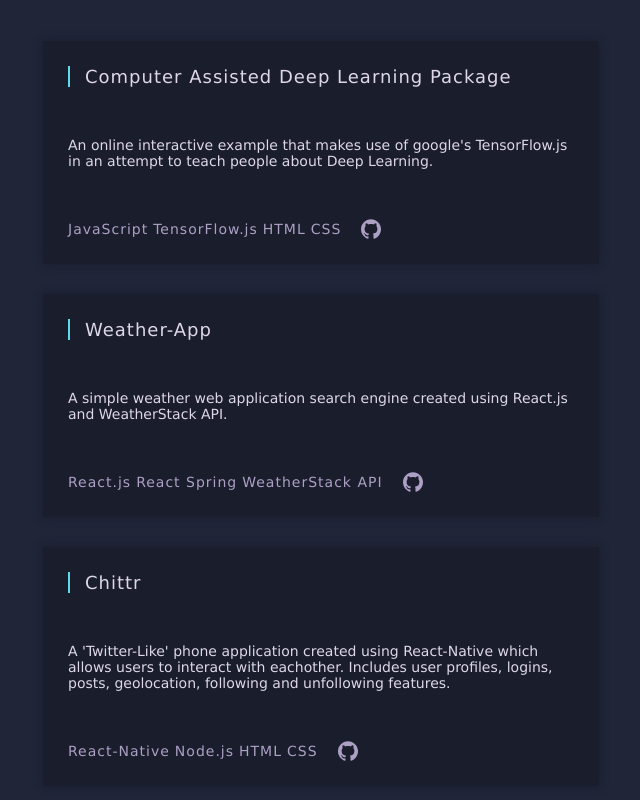
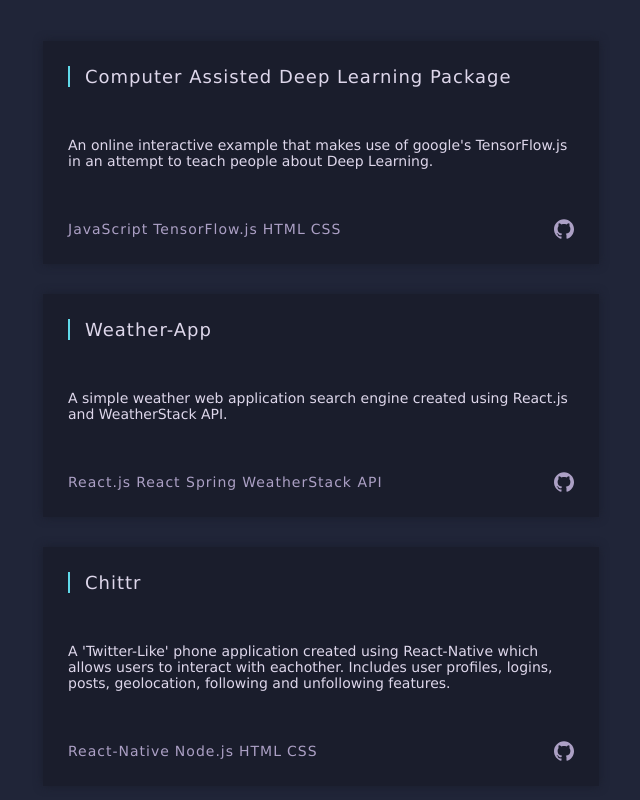
Before and after one commit to cindered/portfolio, a React (Create React App) app: page / in a window 1280 px wide. Shown: the part 959-1759 px from the top of the page, without its empty margins (319-959 px from the left). Built offline with nearby package versions, Linux system fonts and the light colour scheme.

Commit message:
Scrolling / Positioning
- Front-end fix for project section.

```diff
--- a/src/App.css
+++ b/src/App.css
@@ -156,6 +156,7 @@
 .card-footer{
   display: flex;
   flex-direction: row;
+  justify-content: space-between;
   color: #aca0c5;
   background-color:#1a1d2c;
   padding: 25px 25px 25px 25px;
--- a/src/components/NavLinks.js
+++ b/src/components/NavLinks.js
@@ -21,7 +21,7 @@
                   to="projects-container"
                   spy={true}
                   smooth={true}
-                  offset={0}
+                  offset={-100}
                   duration={500}>projects
                </Link>
             </li>
```
